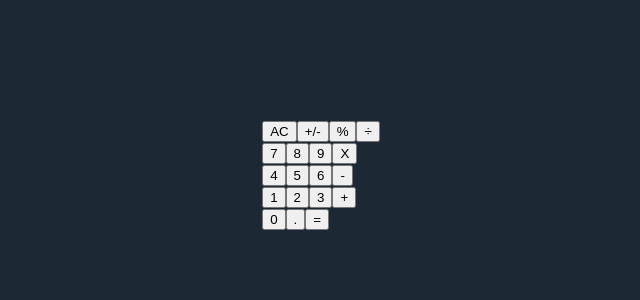
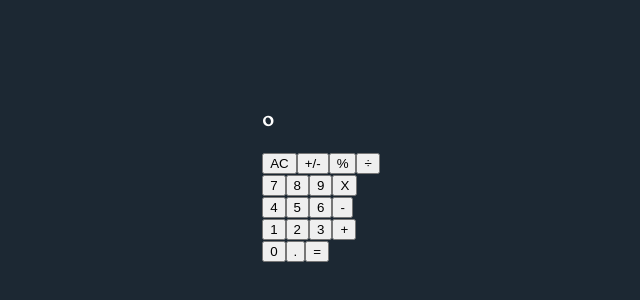
Before and after one commit to ajkacca457/Math-magicians-calculator, a React (Create React App) app: page /calculator in a window 1280 px wide. Shown: the part 232-532 px from the top of the page, without its empty margins (319-959 px from the left). Built offline with nearby package versions, Linux system fonts and the light colour scheme.

Commit message:
add display component to app file

```diff
--- a/src/App.js
+++ b/src/App.js
@@ -1,4 +1,5 @@
 import React, { Component } from 'react';
+import Display from './components/Display';
 import ButtonPanel from './components/ButtonPanel';
 
 class App extends Component {
@@ -10,6 +11,7 @@ class App extends Component {
   render() {
     return (
       <div className="calculator">
+        <Display result="0" />
         <ButtonPanel />
       </div>
     );
--- a/src/components/Display.js
+++ b/src/components/Display.js
@@ -1,8 +1,21 @@
 import React from 'react';
 import PropTypes from 'prop-types';
 
-const Display = props => (
-  <div />
-);
+const Display = props => {
+  const { result } = props;
+  return (
+    <div className="result">
+      <h3>{result}</h3>
+    </div>
+  );
+};
+
+Display.propTypes = {
+  result: PropTypes.string,
+};
+
+Display.defaultProps = {
+  result: '0',
+};
 
 export default Display;
```
Also changed, not shown: 1 other file (tests, documents, lock files or other folders).
